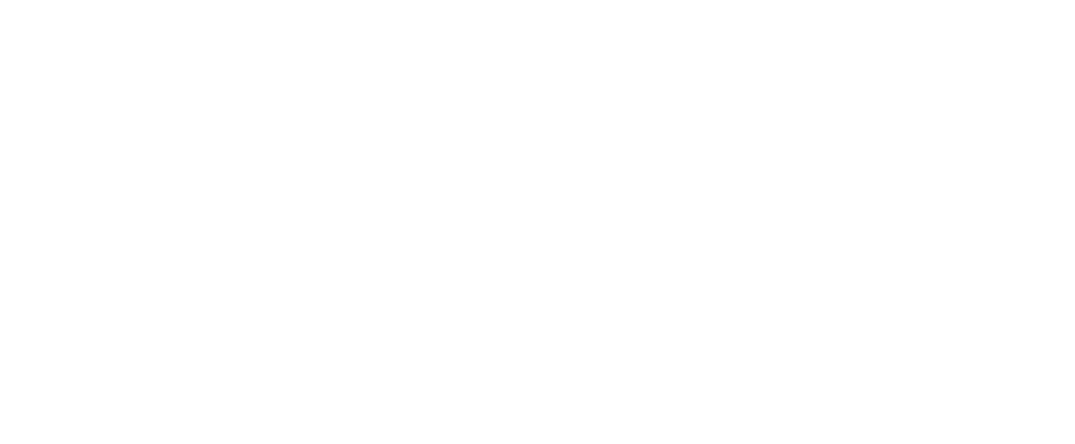
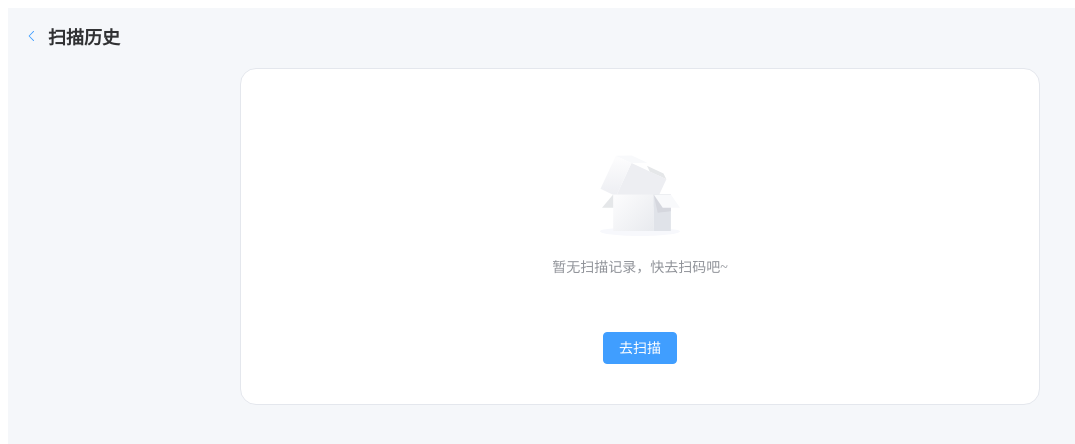
Before and after one commit to kl123/Mall-front, a Vue app in the folder SmartMall/: page /scanhistory in a window 1280 px wide. Before the commit this address had no page. Shown: the top 444 px of the page, without its empty margins (0-1075 px from the left). Built offline with nearby package versions, Linux system fonts and the light colour scheme.

Commit message:
存个档

```diff
--- a/SmartMall/src/router/index.js
+++ b/SmartMall/src/router/index.js
@@ -8,10 +8,10 @@
 import Home from "../views/Home.vue";
 import Scan from "../views/Scan.vue";
 import Community from "../views/Community.vue";
-import Setting from "../views/Setting.vue";
 import User from "../views/User.vue";
-// import Target from "../views/Target.vue";
 import ResultDetail from "../views/ResultDetail.vue";
+import ScanHistory from '../views/ScanHistory.vue'
+// import Setting from "../views/Setting.vue";
 
 // 定义路由规则
 const routes = [
@@ -61,6 +61,11 @@
     name: "ResultDetail",
     component: () => import("../views/ResultDetail.vue"),
   },
+  {
+    path: "/scanhistory",
+    name: "ScanHistory",
+    component: () => import("../views/ScanHistory.vue"),
+  },
 
   {
     path: "/main", // 首页路径
@@ -77,13 +82,8 @@
         name: "Scan",
         component: Scan,
       },
-      // {
-      //   path: "target", // 目标路径
-      //   name: "Target",
-      //   component: Target,
-      // },
       {
-        path: "community", // 目标路径
+        path: "community", // 社区路径
         name: "Community",
         component: Community,
       },
--- /dev/null
+++ b/SmartMall/src/views/ScanHistory.vue
@@ -0,0 +1,208 @@
+<template>
+  <div class="history-page">
+    <!-- 页面标题和返回按钮 -->
+    <div class="page-header">
+      <el-button type="text" @click="$router.back()" class="back-btn">
+        <el-icon><ArrowLeft /></el-icon>
+      </el-button>
+      <h2>扫描历史</h2>
+      <el-button v-if="historyList.length" type="danger" text size="small" @click="clearAllHistory" class="clear-btn">
+        <el-icon><Delete /></el-icon> 清空
+      </el-button>
+    </div>
+
+    <!-- 主要内容区域 -->
+    <div class="history-content">
+      <el-card class="history-card" shadow="hover">
+        <div v-if="historyList.length === 0" class="empty-history">
+          <el-empty description="暂无扫描记录，快去扫码吧~" :image-size="80" />
+          <el-button type="primary" @click="goToScan">去扫描</el-button>
+        </div>
+        <div v-else class="history-list">
+          <div
+            v-for="item in historyList"
+            :key="item.id"
+            class="history-item"
+            @click="goToDetail(item.barcode)"
+          >
+            <div class="item-icon">
+              <el-icon><Goods /></el-icon>
+            </div>
+            <div class="item-info">
+              <div class="item-name">{{ item.name }}</div>
+              <div class="item-time">{{ item.time }}</div>
+            </div>
+            <div class="item-arrow">
+              <el-icon><ArrowRight /></el-icon>
+            </div>
+          </div>
+        </div>
+      </el-card>
+    </div>
+  </div>
+</template>
+
+<script setup>
+import { ref, onMounted } from 'vue'
+import { useRouter } from 'vue-router'
+import { ElMessageBox, ElMessage } from 'element-plus'
+import { ArrowLeft, Delete, Goods, ArrowRight } from '@element-plus/icons-vue'
+
+const router = useRouter()
+const historyList = ref([])
+
+// 加载扫描历史（从 localStorage）
+const loadHistory = () => {
+  const stored = localStorage.getItem('smart_scan_history')
+  if (stored) {
+    try {
+      historyList.value = JSON.parse(stored)
+    } catch (e) {
+      console.error('解析历史数据失败', e)
+      historyList.value = []
+    }
+  } else {
+    historyList.value = []
+  }
+}
+
+// 清空所有历史
+const clearAllHistory = async () => {
+  try {
+    await ElMessageBox.confirm('确定要清空所有扫描历史吗？', '提示', {
+      confirmButtonText: '确定',
+      cancelButtonText: '取消',
+      type: 'warning'
+    })
+    localStorage.removeItem('smart_scan_history')
+    historyList.value = []
+    ElMessage.success('历史记录已清空')
+  } catch {
+    // 用户取消
+  }
+}
+
+// 跳转到商品详情页
+const goToDetail = (barcode) => {
+  router.push({ name: 'ResultDetail', params: { barcode } })
+}
+
+// 跳转到扫描页
+const goToScan = () => {
+  router.push('/scan')
+}
+
+onMounted(() => {
+  loadHistory()
+  // 可选：监听 storage 事件，当其他页面修改历史时同步更新
+  window.addEventListener('storage', (e) => {
+    if (e.key === 'smart_scan_history') {
+      loadHistory()
+    }
+  })
+})
+</script>
+
+<style scoped>
+.history-page {
+  min-height: 100vh;
+  background-color: #f5f7fa;
+  padding: 12px;
+}
+
+.page-header {
+  display: flex;
+  align-items: center;
+  margin-bottom: 16px;
+  padding: 0 4px;
+  position: relative;
+}
+
+.back-btn {
+  margin-right: 8px;
+}
+
+.page-header h2 {
+  margin: 0;
+  font-size: 18px;
+  font-weight: 600;
+  color: #303133;
+  flex: 1;
+}
+
+.clear-btn {
+  margin-left: auto;
+}
+
+.history-content {
+  max-width: 800px;
+  margin: 0 auto;
+}
+
+.history-card {
+  border-radius: 16px;
+  border: 1px solid #e4e7ed;
+}
+
+:deep(.el-card__body) {
+  padding: 0;
+}
+
+.history-list {
+  display: flex;
+  flex-direction: column;
+}
+
+.history-item {
+  display: flex;
+  align-items: center;
+  padding: 14px 16px;
+  border-bottom: 1px solid #f0f2f5;
+  cursor: pointer;
+  transition: background 0.2s;
+}
+
+.history-item:hover {
+  background: #fafbfc;
+}
+
+.history-item:last-child {
+  border-bottom: none;
+}
+
+.item-icon {
+  margin-right: 12px;
+  color: #409eff;
+  font-size: 20px;
+}
+
+.item-info {
+  flex: 1;
+}
+
+.item-name {
+  font-size: 15px;
+  font-weight: 500;
+  color: #303133;
+  margin-bottom: 4px;
+}
+
+.item-time {
+  font-size: 12px;
+  color: #909399;
+}
+
+.item-arrow {
+  color: #c0c4cc;
+  font-size: 14px;
+}
+
+.empty-history {
+  text-align: center;
+  padding: 40px 20px;
+}
+
+.empty-history .el-button {
+  margin-top: 16px;
+}
+</style>
--- a/SmartMall/src/views/Target.vue
+++ /dev/null
@@ -1,5 +0,0 @@
-<template>
-  <div>
-    <h1>目标页</h1>
-  </div>
-</template>
--- a/SmartMall/src/views/User.vue
+++ b/SmartMall/src/views/User.vue
@@ -72,7 +72,7 @@
 
 // 跳转到扫描历史（扫描页自带历史记录）
 const goToHistory = () => {
-  router.push('/scan')
+  router.push('/scanhistory')
   // 可添加额外逻辑，例如滚动到历史记录区域
 }
 
```
Also changed, not shown: 1 other file (tests, documents, lock files or other folders).
